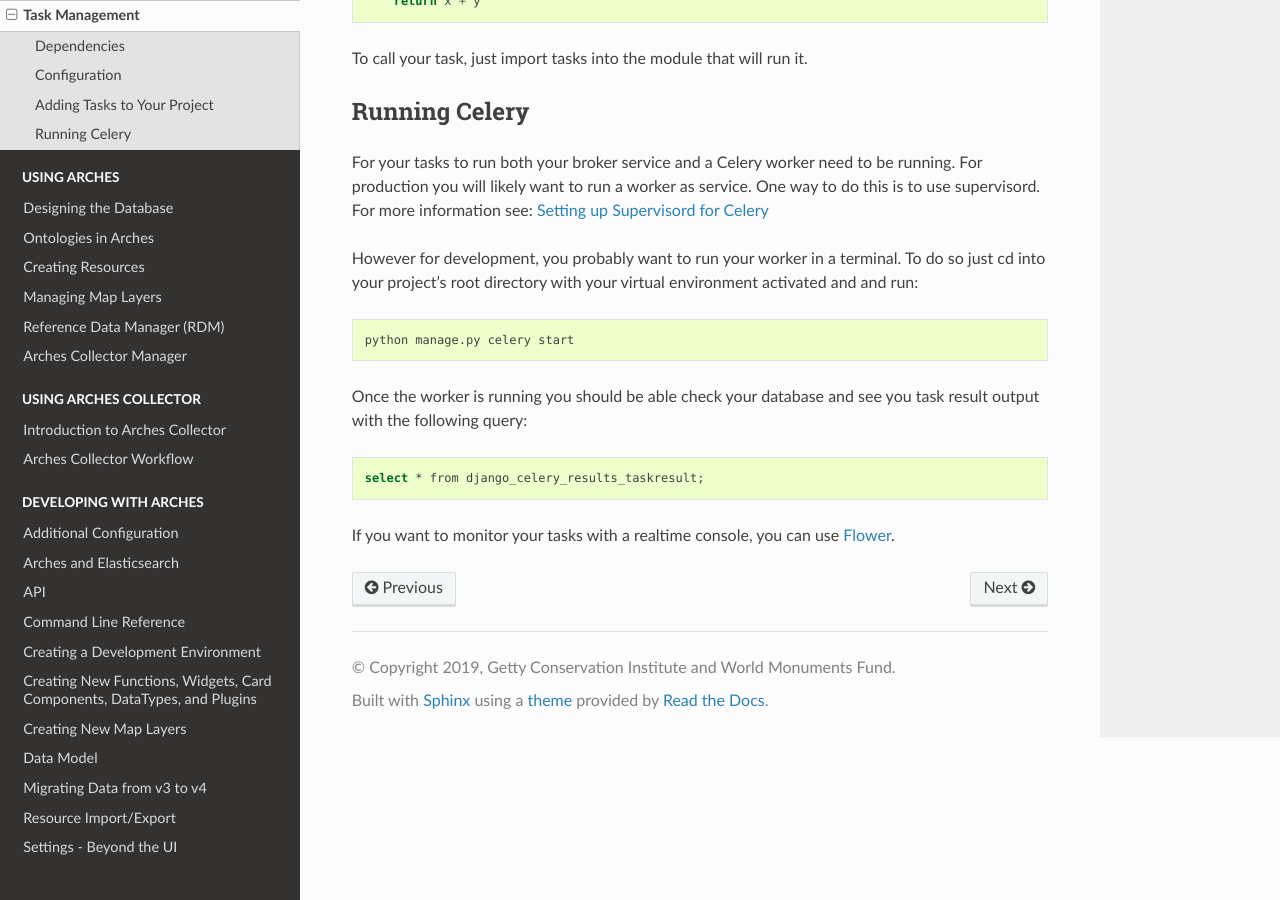
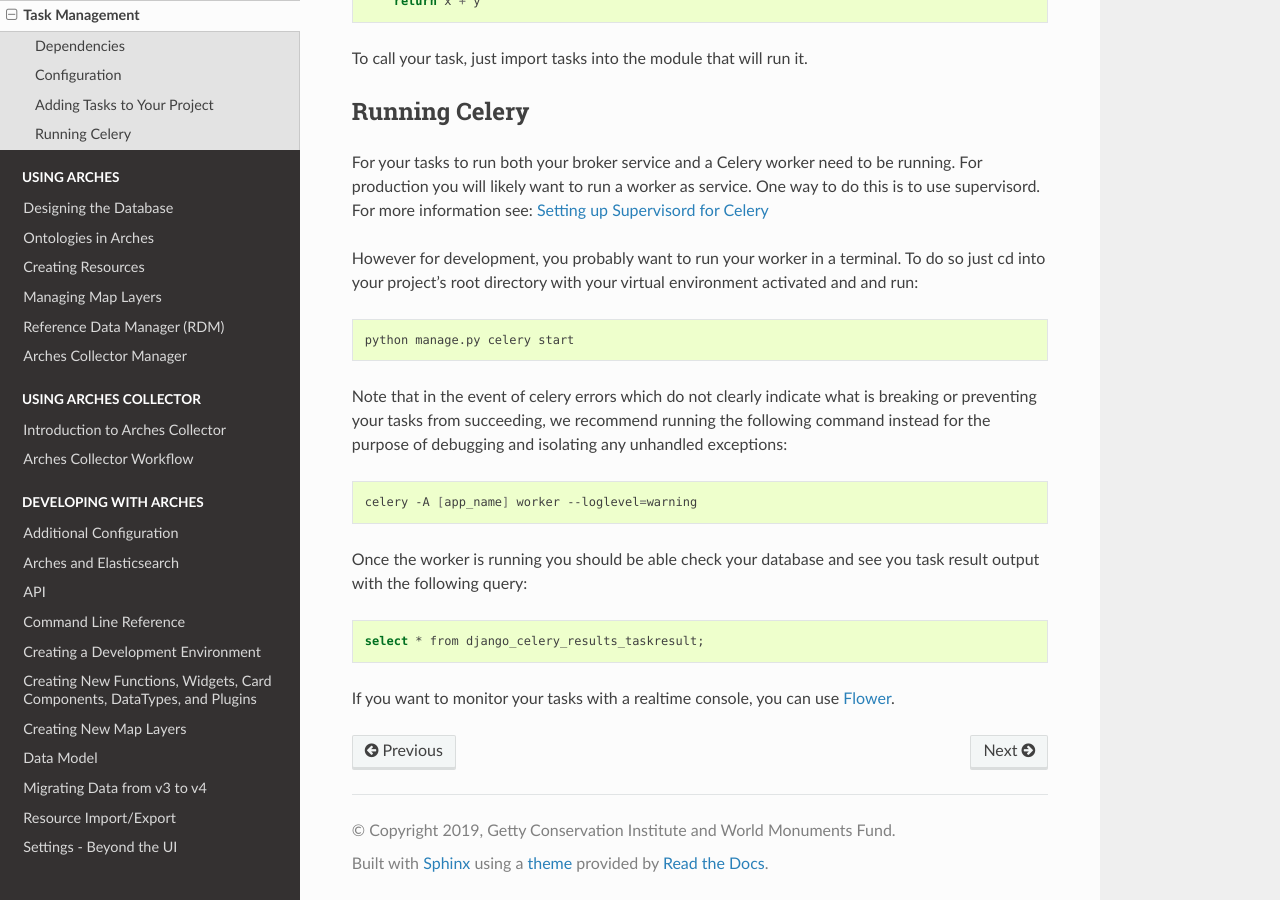
Before and after one commit to archesproject/arches-docs, a Sphinx documentation site: the page built from docs/task-management.txt, in a window 1280 px wide and 900 px high, scrolled down 1032 px. Built offline with Sphinx 7.4.7 and the Read the Docs theme 2.0.0, drawn with Linux system fonts in a browser that asks for light colours.

Commit message:
adds alternate way of launching worker for debug purposes

```diff
--- a/docs/task-management.txt
+++ b/docs/task-management.txt
@@ -65,6 +65,13 @@
     python manage.py celery start
 
 
+Note that in the event of celery errors which do not clearly indicate what is breaking or preventing your tasks from succeeding, we recommend running the following command instead for the purpose of debugging and isolating any unhandled exceptions:
+
+.. code-block:: bash
+
+    celery -A [app_name] worker --loglevel=warning
+
+
 Once the worker is running you should be able check your database and see you task result output with the following
 query:
 
```
